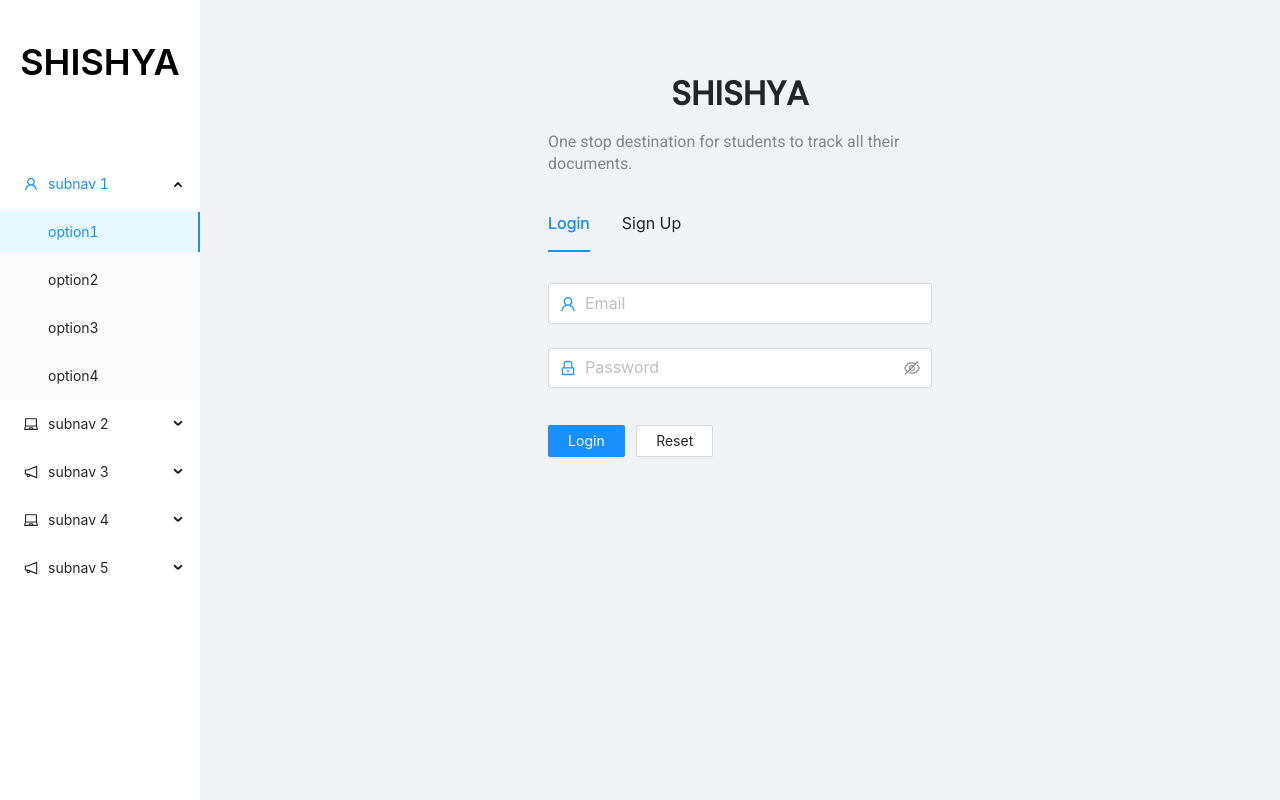
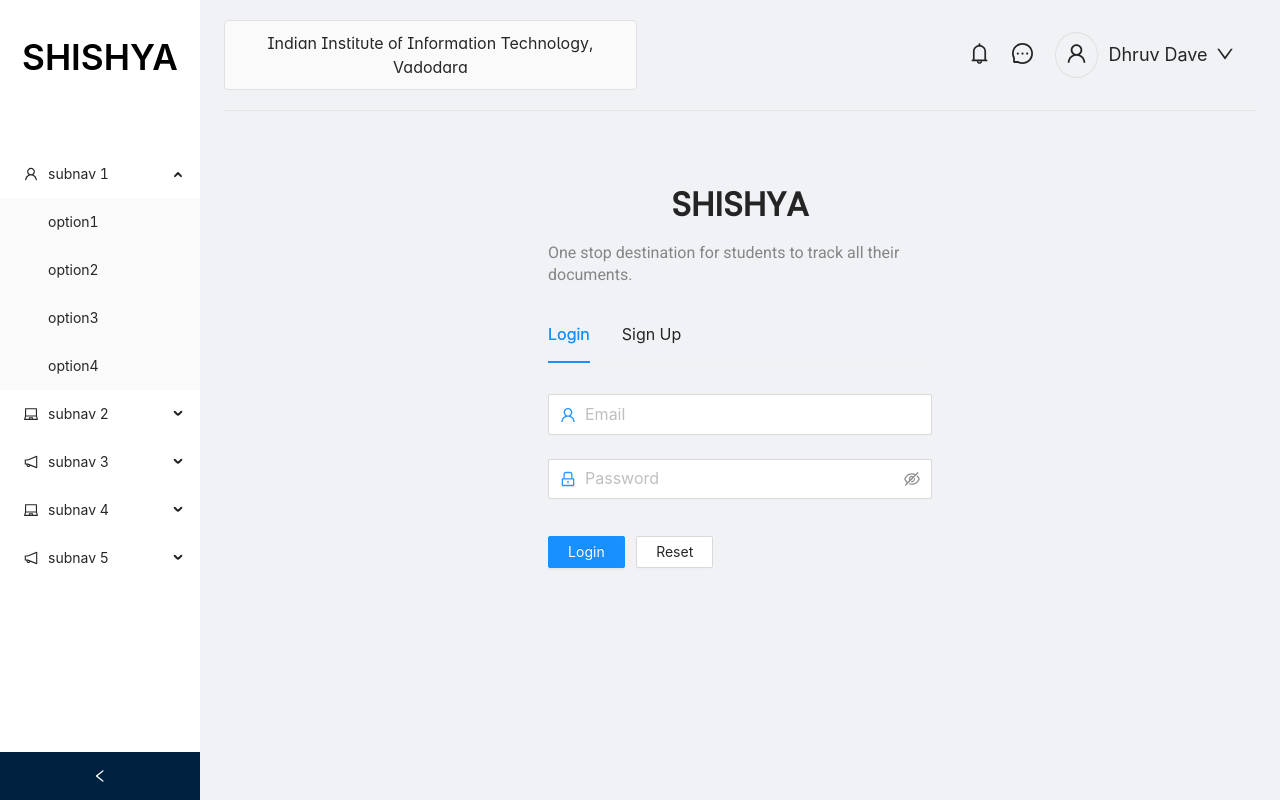
Before and after one commit to Shishya-App/shishya-frontend-admin, a Next.js app: page /auth in a window 1280 px wide. Built offline with nearby package versions, Linux system fonts and the light colour scheme.

Commit message:
:pencil2: completed layout component

```diff
--- /dev/null
+++ b/components/Header.tsx
@@ -0,0 +1,76 @@
+import React from 'react'
+import styles from '../styles/Components/CustomHeader.module.css'
+import {
+	BellOutlined,
+	MessageOutlined,
+	DownOutlined,
+	UserOutlined,
+} from '@ant-design/icons'
+import { Dropdown, Menu, Space } from 'antd'
+
+const menu = (
+	<Menu
+		items={[
+			{
+				label: <a href="https://www.antgroup.com">1st menu item</a>,
+				key: '0',
+			},
+			{
+				label: <a href="https://www.aliyun.com">2nd menu item</a>,
+				key: '1',
+			},
+			{
+				type: 'divider',
+			},
+			{
+				label: '3rd menu item',
+				key: '3',
+			},
+		]}
+	/>
+)
+
+const CustomHeader = () => {
+	return (
+		<div className={styles.custom__header__wrapper}>
+			<div className={styles.custom__part__1}>
+				<div className={styles.custom__institute__name}>
+					<div className={styles.insitute__title}>
+						Indian Institute of Information Technology, Vadodara
+					</div>
+				</div>
+			</div>
+			<div className={styles.custom__part__2}>
+				<div>
+					<BellOutlined className={styles.header__icon__style} />
+				</div>
+				<div>
+					{/* #B2B2B2 */}
+					<MessageOutlined className={styles.header__icon__style} />
+				</div>
+
+				<div className={styles.admin__dropdown}>
+					<div className={styles.admin__photo}>
+						<UserOutlined className={styles.header__icon__style} />
+					</div>
+					<div>
+						<Dropdown
+							overlay={menu}
+							trigger={['click']}
+							className={styles.custom__dropdown}
+						>
+							<a onClick={(e) => e.preventDefault()}>
+								<Space>
+									Dhruv Dave
+									<DownOutlined />
+								</Space>
+							</a>
+						</Dropdown>
+					</div>
+				</div>
+			</div>
+		</div>
+	)
+}
+
+export default CustomHeader
--- a/components/Layout.tsx
+++ b/components/Layout.tsx
@@ -1,52 +1,68 @@
-import React from "react";
-import { LaptopOutlined, NotificationOutlined, UserOutlined } from '@ant-design/icons';
-import { Breadcrumb, Layout, Menu } from 'antd';
-const { Header, Content, Sider } = Layout;
-import styles from "../styles/Components/Layout.module.css";
+import React, {useState} from 'react'
+import {
+	LaptopOutlined,
+	NotificationOutlined,
+	UserOutlined,
+} from '@ant-design/icons'
+import { Layout, Menu } from 'antd'
+const { Content, Sider } = Layout
+import styles from '../styles/Components/Layout.module.css'
+import CustomHeader from '../components/Header'
 
 interface IProps {
-    children: React.ReactNode;
+	children: React.ReactNode
 }
 
 const items1 = ['1', '2', '3'].map((key) => ({
 	key,
 	label: `nav ${key}`,
-  }));
+}))
 
-const items2 = [UserOutlined, LaptopOutlined, NotificationOutlined, LaptopOutlined, NotificationOutlined].map((icon, index) => {
-    const key = String(index + 1);
+const items2 = [
+	UserOutlined,
+	LaptopOutlined,
+	NotificationOutlined,
+	LaptopOutlined,
+	NotificationOutlined,
+].map((icon, index) => {
+	const key = String(index + 1)
 	return {
 		key: `sub${key}`,
 		icon: React.createElement(icon),
 		label: `subnav ${key}`,
 		children: new Array(4).fill(null).map((_, j) => {
-        const subKey = index * 4 + j + 1;
+			const subKey = index * 4 + j + 1
 			return {
 				key: subKey,
 				label: `option${subKey}`,
-        };
+			}
 		}),
-    };
-  });
+	}
+})
 
+const CustomLayout = ({ children }: IProps) => {
+  const [collapsed, setCollapsed] = useState(false);
+	return (
+		<Layout style={{ height: '100vh', overflowY: 'clip' }}>
+			<Layout>
+				<Sider width={200} className={styles.custom__style} collapsible collapsed={collapsed} onCollapse={(value) => setCollapsed(value)}>
+          <div
+						style={{
+							height: '20%',
+							display: 'flex',
+							justifyContent: 'center',
+							alignItems: 'center',
+						}}
+					>
+            {
+              !collapsed ?
+              <p className={styles.side__panel__title}>SHISHYA</p>
+              : null
+            }
+					</div>
 
-
-const CustomLayout = ({children} : IProps) => {
-    return (
-        <Layout style={{height: "100vh", overflowY: 'clip'}}>
-
-    {/* <Header className="header">
-      <div className="logo" />
-      <Menu theme="dark" mode="horizontal" defaultSelectedKeys={['2']} items={items1} />
-    </Header> */}
-    <Layout>
-      <Sider width={200} className={styles.custom__style}>
-        <div style={{height: '20%', display:'flex', justifyContent:'center', alignItems:'center', borderWidth: 1, borderColor: 'black'}}>
-            <p className={styles.side__panel__title}>SHISHYA</p>
-        </div>
 					<Menu
 						mode="inline"
-          defaultSelectedKeys={['1']}
 						defaultOpenKeys={['sub1']}
 						style={{
 							height: '100%',
@@ -63,13 +79,22 @@ const CustomLayout = ({children} : IProps) => {
 					<Content
 						className="site-layout-background"
 						style={{
+							margin: 0,
+							minHeight: 280,
+						}}
+					>
+						<CustomHeader />
+            <Content
+              className="site-layout-background"
+              style={{
                 padding: 24,
                 margin: 0,
                 minHeight: 280,
-            // border: '1px solid black',
               }}
             >
+
 						  {children}
+            </Content>
 					</Content>
 				</Layout>
 			</Layout>
@@ -77,4 +102,4 @@ const CustomLayout = ({children} : IProps) => {
 	)
 }
 
-export default CustomLayout;
+export default CustomLayout
--- a/package.json
+++ b/package.json
@@ -9,6 +9,7 @@
     "lint": "next lint"
   },
   "dependencies": {
+    "@ant-design/icons": "^4.7.0",
     "antd": "^4.21.5",
     "next": "12.2.0",
     "react": "18.2.0",
--- a/pages/_app.tsx
+++ b/pages/_app.tsx
@@ -1,9 +1,14 @@
 import 'antd/dist/antd.css';
 import '../styles/globals.css'
 import type { AppProps } from 'next/app'
-
+import CustomLayout from '../components/Layout';
 function MyApp({ Component, pageProps }: AppProps) {
-  return <Component {...pageProps} />
+  // return <Component {...pageProps} />
+  return (
+    <CustomLayout>
+      <Component {...pageProps} />
+    </CustomLayout>
+  )
 }
 
 export default MyApp
--- a/pages/auth.tsx
+++ b/pages/auth.tsx
@@ -16,7 +16,7 @@ const onChange = (key: string) => {
 
 const Auth = () => {
 	return (
-		<CustomLayout>
+		<>
 			<AuthHeader />
 			<Tabs
 				size="large"
@@ -31,7 +31,7 @@ const Auth = () => {
 					<SignUp />
 				</TabPane>
 			</Tabs>
-		</CustomLayout>
+		</>
 	)
 }
 
--- /dev/null
+++ b/styles/Components/CustomHeader.module.css
@@ -0,0 +1,58 @@
+.custom__header__wrapper {
+    width: 100%;
+    display: flex;
+    padding: 20px 0;
+    justify-content: space-between;
+    align-items: center;
+    border-bottom: 1px solid #e7e4e4;
+    /* border: 1px solid black; */
+}
+.custom__part__1{
+    width: 40%;
+    display: flex;
+    justify-content: center;
+    align-items: center;
+}
+.custom__institute__name{
+    /* padding: 5px 10px; */
+    padding: 10px 15px;
+    display: flex;
+    justify-content: center;
+    align-items: center;
+    border: 1px solid #E0E0E0;
+    border-radius: 4px;
+    background-color: #FAFAFA;
+}
+
+.insitute__title {
+    text-align: center;
+    font-weight: 400;
+    font-size: 16px;
+    line-height: 24px;
+    font-feature-settings: 'salt' on, 'liga' off;
+}
+.admin__dropdown{
+    /* width: 30%; */
+    display: flex;
+    justify-content: space-evenly;
+    align-items: center;
+}
+.header__icon__style{
+    font-size: 150%;
+}
+.custom__dropdown{
+    font-size: 18px;
+}
+.admin__photo{
+    margin-right: 10px;
+    border-radius: 50%;
+    padding: 10px;
+    border: 1px solid #E0E0E0;
+}
+
+.custom__part__2{
+    width: 30%;
+    display: flex;
+    justify-content: space-evenly;
+    align-items: center;
+}
--- a/styles/Components/Layout.module.css
+++ b/styles/Components/Layout.module.css
@@ -4,7 +4,7 @@
     overflow-y: auto;
 }
 .side__panel__title{
-    font-size: 36px;
+    font-size: 2.2rem;
     color: black;
     text-align: center;
     font-weight: 600;
```
Lines whose indentation alone changed are shown as unchanged.
